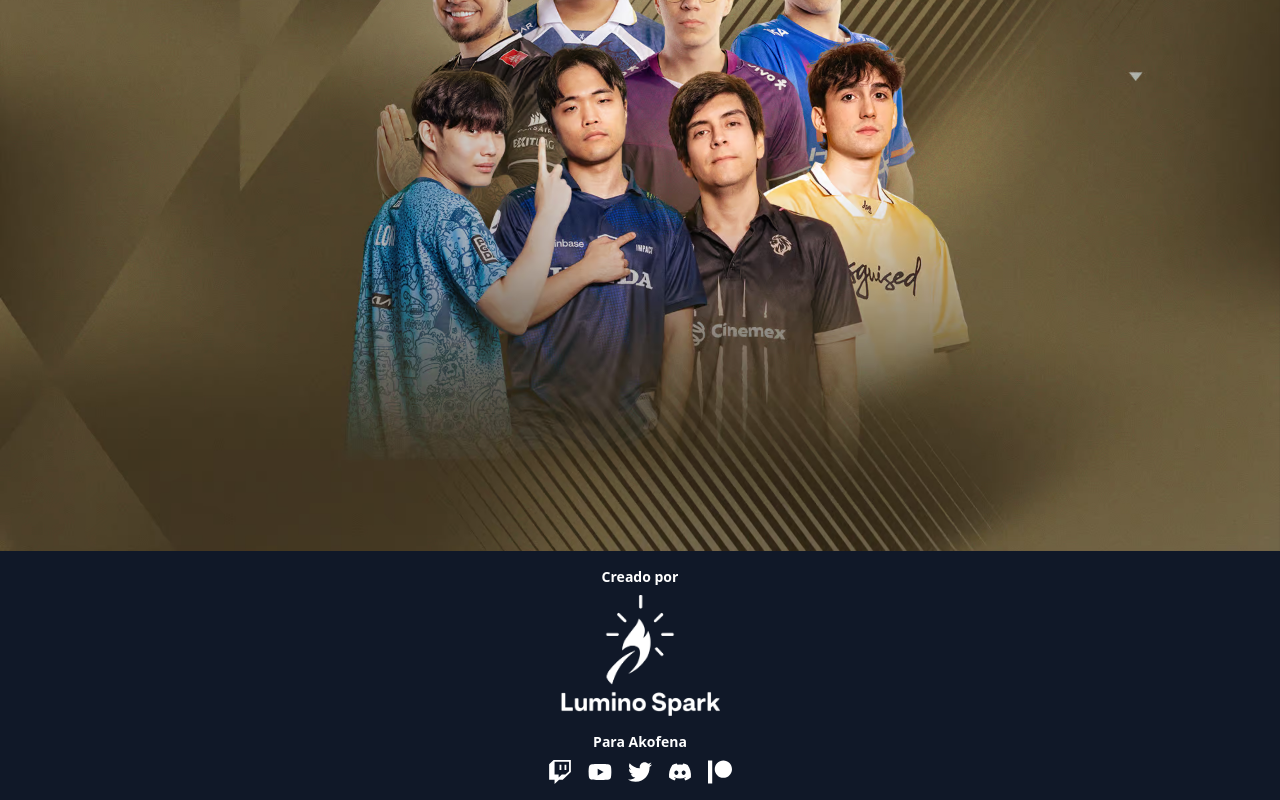
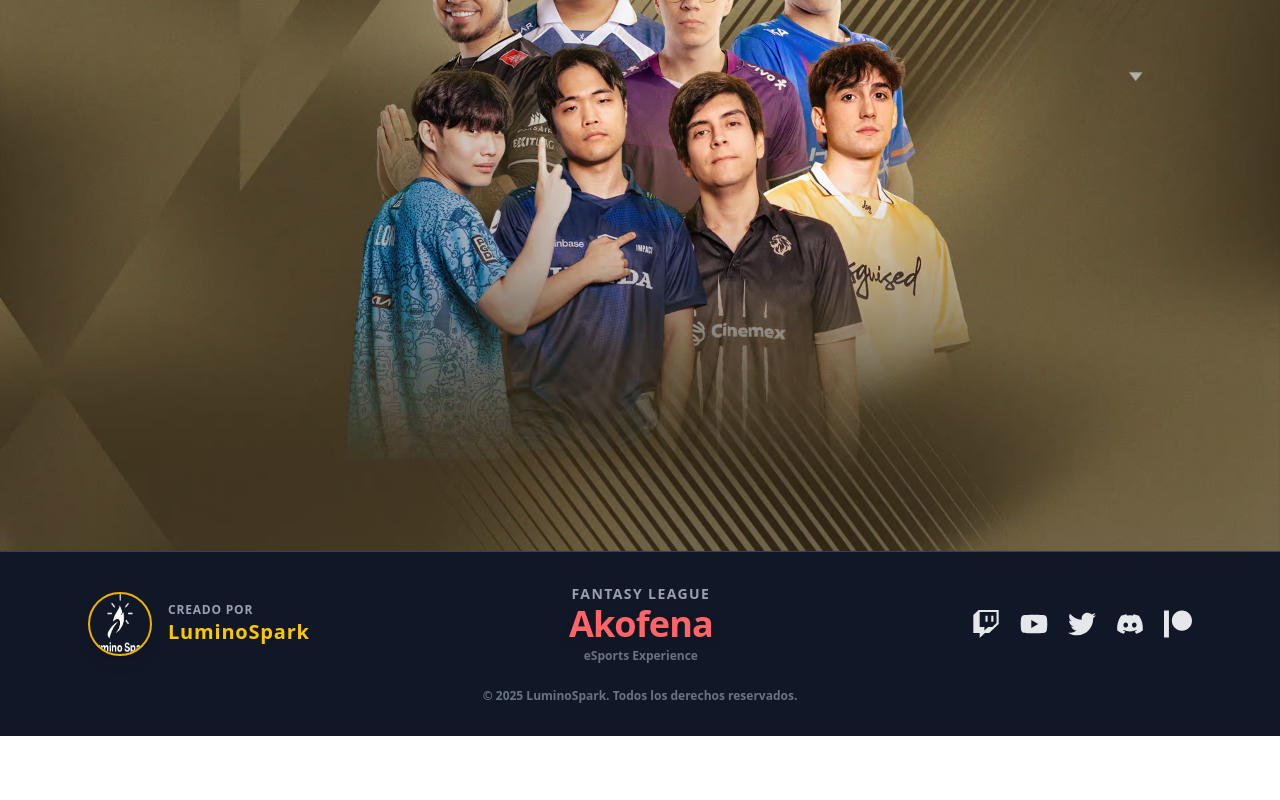
Before and after one commit to Gonzalorussi/frontfantasy, a React (Vite) app: page /login in a window 1280 px wide. Shown: the part 353-1153 px from the top of the page. After the commit the page ends 1089 px from the top, so only its background shows below. Built offline with nearby package versions, Linux system fonts and the light colour scheme; no server answers.

Commit message:
update ux general

```diff
--- a/src/Components/Footer.jsx
+++ b/src/Components/Footer.jsx
@@ -13,64 +13,58 @@ import LogoLumino from "../assets/img/logolumino.png";
 
 export default function Footer() {
   return (
-    <footer className="font-semibold flex flex-col items-center justify-center bg-gray-900 text-white p-4 text-sm mt-auto">
-      <p className="mb-2">Creado por</p>
+    <footer className="font-semibold bg-gray-900 text-gray-200 py-8 mt-auto border-t border-gray-700">
+  <div className="max-w-6xl mx-auto flex flex-col md:flex-row md:justify-between items-center gap-8 md:gap-10 px-4 md:px-6">
 
-      <div className="flex gap-4 mb-4">
+    {/* Branding */}
+    <div className="flex flex-col items-center md:flex-row md:items-center gap-4">
       <a
         href="https://linktr.ee/luminospark"
         target="_blank"
         rel="noopener noreferrer"
         title="LuminoSpark"
+        className="transform hover:scale-110 transition duration-300"
       >
-          <img className="w-40" src={LogoLumino} />
+        <img className="w-20 h-20 md:w-16 md:h-16 rounded-full border-2 border-yellow-500 shadow-lg" src={LogoLumino} />
+      </a>
+      <div className="tracking-wider text-center md:text-left">
+        <p className="text-xs uppercase text-gray-400">Creado por</p>
+        <p className="text-xl font-extrabold text-yellow-400">LuminoSpark</p>
+      </div>
+    </div>
+
+    {/* Central title */}
+    <div className="text-center">
+      <p className="text-sm uppercase tracking-widest text-gray-400">Fantasy League</p>
+      <p className="text-3xl md:text-4xl font-extrabold text-red-400 drop-shadow-lg tracking-tight">Akofena</p>
+      <p className="text-xs text-gray-500 mt-1">eSports Experience</p>
+    </div>
+
+    {/* Redes */}
+    <div className="flex flex-wrap justify-center md:justify-end gap-5">
+      <a href="https://www.twitch.tv/akofena_" target="_blank" rel="noopener noreferrer" title="Twitch" className="hover:text-purple-400 transition">
+        <FaTwitch className="w-7 h-7" />
+      </a>
+      <a href="https://youtube.com/akofena" target="_blank" rel="noopener noreferrer" title="YouTube" className="hover:text-red-400 transition">
+        <FaYoutube className="w-7 h-7" />
+      </a>
+      <a href="https://x.com/AkofenaG" target="_blank" rel="noopener noreferrer" title="Twitter" className="hover:text-blue-400 transition">
+        <FaTwitter className="w-7 h-7" />
+      </a>
+      <a href="https://discord.com/invite/KpsSWax" target="_blank" rel="noopener noreferrer" title="Discord" className="hover:text-indigo-400 transition">
+        <FaDiscord className="w-7 h-7" />
+      </a>
+      <a href="https://www.patreon.com/Akofena" target="_blank" rel="noopener noreferrer" title="Patreon" className="hover:text-orange-400 transition">
+        <FaPatreon className="w-7 h-7" />
       </a>
     </div>
 
-      <p className="mb-2">Para Akofena</p>
+  </div>
 
-      <div className="flex gap-4">
-        <a
-          href="https://www.twitch.tv/akofena_"
-          target="_blank"
-          rel="noopener noreferrer"
-          title="Twitch"
-        >
-          <FaTwitch className="w-6 h-6 hover:text-red-900 transition" />
-        </a>
-        <a
-          href="https://youtube.com/akofena"
-          target="_blank"
-          rel="noopener noreferrer"
-          title="YouTube"
-        >
-          <FaYoutube className="w-6 h-6 hover:text-red-900 transition" />
-        </a>
-        <a
-          href="https://x.com/AkofenaG"
-          target="_blank"
-          rel="noopener noreferrer"
-          title="Twitter"
-        >
-          <FaTwitter className="w-6 h-6 hover:text-red-900 transition" />
-        </a>
-        <a
-          href="https://discord.com/invite/KpsSWax"
-          target="_blank"
-          rel="noopener noreferrer"
-          title="Discord"
-        >
-          <FaDiscord className="w-6 h-6 hover:text-red-900 transition" />
-        </a>
-        <a
-          href="https://www.patreon.com/Akofena"
-          target="_blank"
-          rel="noopener noreferrer"
-          title="Patreon"
-        >
-          <FaPatreon className="w-6 h-6 hover:text-red-900 transition" />
-        </a>
+  <div className="mt-6 text-center text-xs text-gray-500">
+    © 2025 LuminoSpark. Todos los derechos reservados.
   </div>
 </footer>
+
     );
 }
--- a/src/Components/Navbar.jsx
+++ b/src/Components/Navbar.jsx
@@ -18,8 +18,8 @@ export default function Navbar({ user }) {
   };
 
   return (
-    <nav className="bg-gray-900 text-gray-200 p-4">
-      <div className="max-w-7xl mx-auto px-2 sm:px-6 lg:px-8">
+    <nav className="bg-gray-900 text-gray-200 px-0 py-4">
+      <div className="max-w-[1200px] mx-auto w-full">
         <div className="relative flex items-center justify-between h-16">
           {/* Botón de hamburguesa (solo en pantallas pequeñas) */}
           <div className="flex gap-x-4 items-center sm:hidden">
--- a/src/Components/Posiciones.jsx
+++ b/src/Components/Posiciones.jsx
@@ -7,7 +7,8 @@ import VistaPreviaEscudo from "./VistaPreviaEscudo";
 import { Listbox, Transition } from "@headlessui/react";
 import { FaChevronDown } from "react-icons/fa";
 import { onAuthStateChanged } from "firebase/auth";
-import { auth } from "../firebase"; // Asumiendo que tienes la configuración de Firebase en este archivo
+import { auth } from "../firebase";
+import { FaTrophy  } from "react-icons/fa"
 
 function Posiciones() {
   const [user, setUser] = useState(null); // Estado para el usuario
@@ -111,7 +112,7 @@ function Posiciones() {
       <Navbar user={user} /> {/* Pasamos el estado de user al Navbar */}
 
       <div className="max-w-[1200px] mx-auto px-4 py-6">
-        <h2 className="text-center font-semibold text-2xl md:text-4xl mb-4">🏆 RANKING</h2>
+        <h2 className="flex items-center justify-center gap-2 text-center font-semibold text-2xl md:text-4xl mb-4"> <FaTrophy className="w-6 h-6 text-yellow-400" />RANKING</h2>
         <div className="flex flex-col md:flex-row md:justify-between md:items-center border-b border-gray-700 pb-4">
           <div className="flex flex-col md:flex-row justify-center gap-4">
             <button
```
Also changed, not shown: src/pages/Home.jsx (+57 -85 lines). Lines whose indentation alone changed are shown as unchanged.
